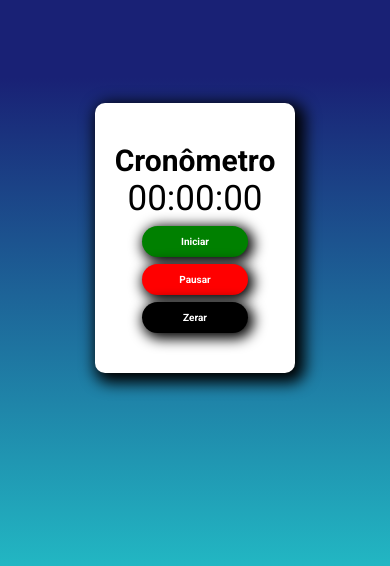
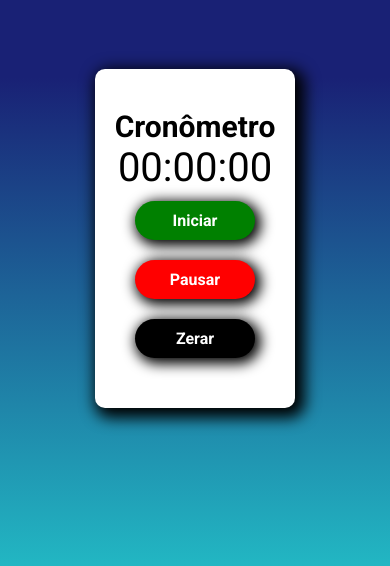
Before and after one commit to VictorEdsonsr/Timer, a plain HTML site: page index.html in a window 390 px wide. Shown: the part 184-750 px from the top of the page. Drawn offline with Linux system fonts and the light colour scheme.

Commit message:
Responsividade melhorada

```diff
--- a/css/styles.css
+++ b/css/styles.css
@@ -117,8 +117,9 @@ button:hover {
     }
 
     button {
-        margin-top: 7px;
-        font-size: 10px;
+        margin: 10px 0;
+        font-size: 16px;
+
     }
 
     button:hover {
@@ -133,6 +134,6 @@ button:hover {
     }
 
     .relogio{
-        font-size: 35px;
+        font-size: 40px;
     }
 }
```
